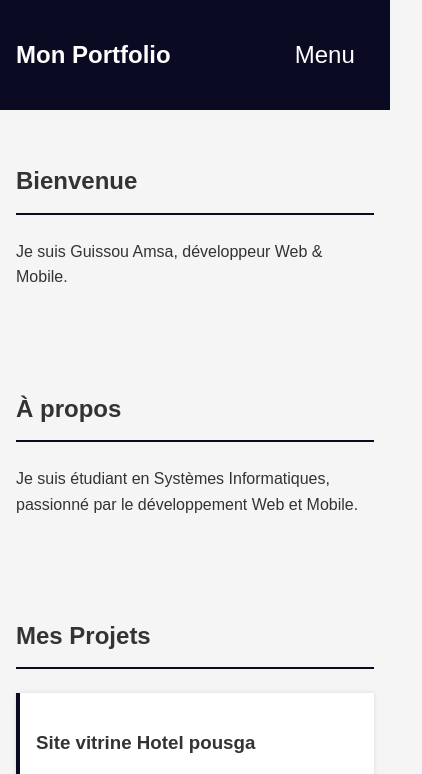
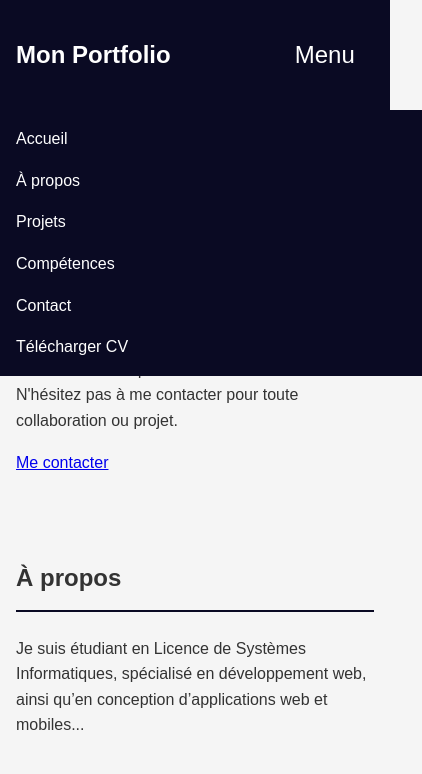
Before and after one commit to GUISSOU756/Portfolio, a plain HTML site: page index.html in a window 390 px wide. Both pictures are taken after a click on the button "Menu". Shown: the top 774 px of the page, 422 px wide, since content can reach past the window. Drawn offline with Linux system fonts and the light colour scheme.

Commit message:
Update index.html

```diff
--- a/index.html
+++ b/index.html
@@ -10,8 +10,7 @@
   <header>
     <nav>
       <h1>Mon Portfolio</h1>
-      <button class="menu-toggle" onclick="toggleMenu()">Menu</button>
-
+      <button class="menu-toggle" id="menuButton">Menu</button>
       <ul class="nav-links" id="navLinks">
         <li><a href="#accueil">Accueil</a></li>
         <li><a href="#apropos">À propos</a></li>
@@ -24,18 +23,20 @@
   </header>
 
   <section id="accueil">
-    <h2>Bienvenue</h2>
-    <p>Je suis Guissou Amsa, développeur Web & Mobile.</p>
+    <div class="presentation-box">
+      <h2>Développeur Web & Mobile</h2>
+      <p>Bonjour, je suis <strong>Guissou Amsa</strong>, étudiant en Systèmes Informatiques spécialisé dans le développement d'applications web et mobiles.</p>
+      <p>Passionné, curieux et rigoureux, je conçois des solutions numériques efficaces et modernes. N'hésitez pas à me contacter pour toute collaboration ou projet.</p>
+      <a href="#contact" class="cta-button">Me contacter</a>
+    </div>
   </section>
 
   <section id="apropos">
     <h2>À propos</h2>
-    <p>Je suis étudiant en Systèmes Informatiques, passionné par le développement Web et Mobile.</p>
+    <p>Je suis étudiant en Licence de Systèmes Informatiques, spécialisé en développement web, ainsi qu’en conception d’applications web et mobiles...</p>
   </section>
 
-  </section>
-
-    <section id="projets">
+  <section id="projets">
         <h2>Mes Projets</h2>
 
         <div class="projet">
@@ -82,9 +83,9 @@
       </section>
 
   <section id="competences">
-        <h2>Compétences</h2>
+    <h2>Compétences</h2>
 
-        <div class="competence-categorie">
+    <div class="competence-categorie">
           <h3>Développement Web</h3>
           <ul>
             <li>HTML</li>
@@ -120,6 +121,7 @@
         </div>
       </section>
 
+
   <section id="contact">
     <h2>Contact</h2>
     <form action="https://formspree.io/f/mqaqlqba" method="POST">
@@ -131,7 +133,7 @@
   </section>
 
   <footer>
-    <p>&copy; 2025 Guissou Amsa Disponible pour la creation de vos site web sur mesure</p>
+    <p>&copy; 2025 Guissou Amsa. Tous droits réservés.</p>
   </footer>
 
   <script>
@@ -139,14 +141,12 @@
     const navLinks = document.getElementById('navLinks');
 
     menuButton.addEventListener('click', () => {
-      navLinks.classList.add('active');
-      menuButton.style.display = 'none';
+      navLinks.classList.toggle('open');
     });
 
     navLinks.querySelectorAll('a').forEach(link => {
       link.addEventListener('click', () => {
-        navLinks.classList.remove('active');
-        menuButton.style.display = 'block';
+        navLinks.classList.remove('open');
       });
     });
   </script>
```
